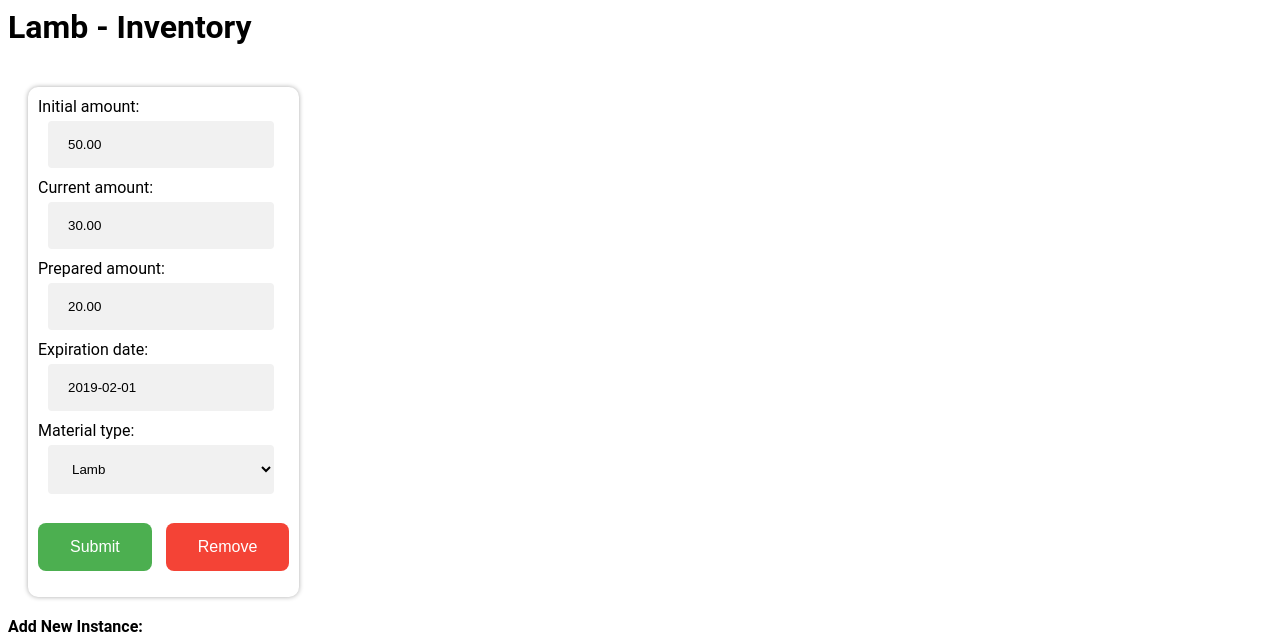
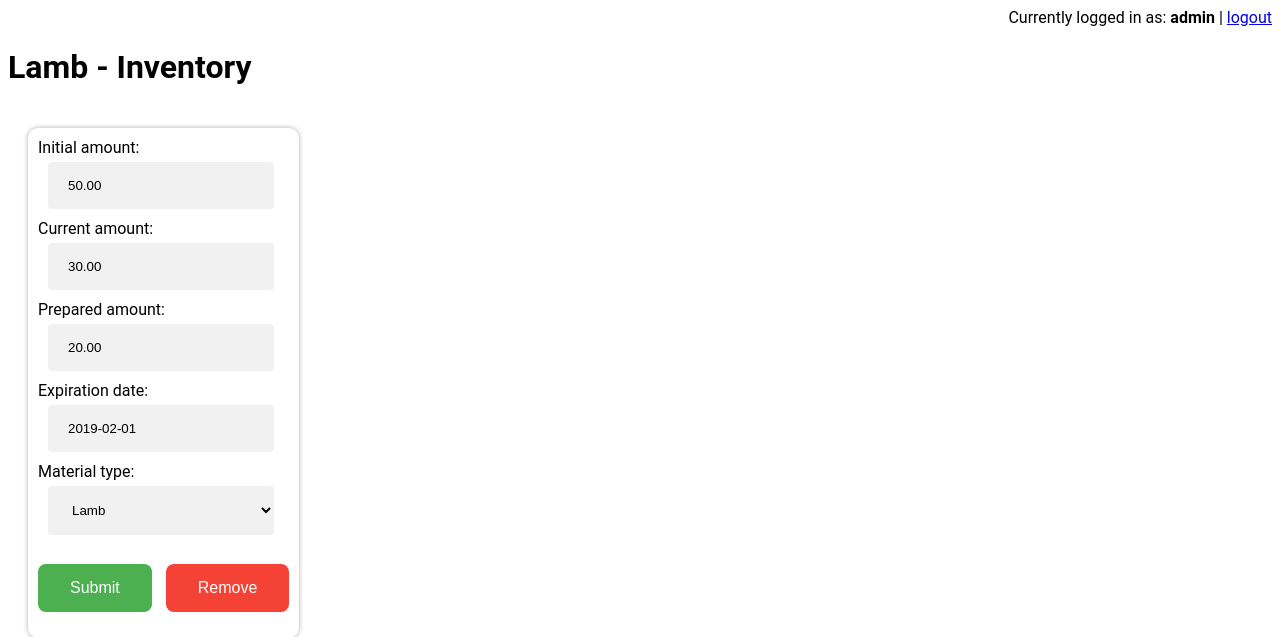
Before and after one commit to capstoneconnector/Raw-Material-Inventory-Tracking-System-Code, a Django app: a page that uses templates/material_instance_summary.html in a window 1280 px wide. Shown: the top 637 px of the page. Run offline with Django 3.2, Linux system fonts and the light colour scheme; a user stored in the database is signed in; data comes from the database, SQL or seed files in the repository; both versions use the stored data as it was after the commit.

Commit message:
Added the ability to log out on every page.

```diff
--- a/InventorySystem/forms.py
+++ b/InventorySystem/forms.py
@@ -1,5 +1,6 @@
 from .models import Material, MaterialType
 from django.forms import ModelForm
+
 
 
 class MaterialForm(ModelForm):
--- a/InventorySystem/models.py
+++ b/InventorySystem/models.py
@@ -40,6 +40,7 @@ class Material(models.Model):
     current_amount = models.DecimalField(max_digits=6, decimal_places=2)
     prepared_amount = models.DecimalField(max_digits=6, decimal_places=2)
     expiration_date = models.DateField()
+    '''notification_days = models.IntegerField()'''
     material_type = models.ForeignKey(MaterialType, on_delete=models.CASCADE)
     '''restaurant = models.ForeignKey(Restaurant, on_delete=models.CASCADE)'''
 
--- /dev/null
+++ b/InventorySystem/tasks.py
@@ -0,0 +1,2 @@
+from workers import task
+from django.core.mail import send_mail
--- a/InventorySystem/views.py
+++ b/InventorySystem/views.py
@@ -4,8 +4,8 @@ from .models import Material, MaterialType
 from .forms import MaterialForm, MaterialTypeForm
 from django.shortcuts import render
 from django.views.decorators.csrf import csrf_exempt
-from django.db.models import Max
-from django.shortcuts import redirect
+from datetime import datetime, timedelta
+
 
 
 # Create your views here.
@@ -77,7 +77,7 @@ def mat_instance_summary(request, materialName):
     for mat in materials:
         form_data = {'mat': mat, 'form': MaterialForm(instance=mat)}
         forms.append(form_data)
-    f = MaterialForm(initial={'material_type': material_type})
+    f = MaterialForm(initial={'material_type': material_type, 'updated_by':request.user.username})
     forms.append({'mat': {'id': 0}, 'form': f})
 
     return render(request, 'material_instance_summary.html', {'forms': forms, 'title': materialName, 'material_type': material_type.id})
@@ -98,6 +98,8 @@ def material_instance(request, mat_id):
         print(request.POST)
         f = MaterialForm(request.POST)
         f.save()
+        #notification_days = int(f.data.get('notification_days'))
+        #notification_date = datetime.strptime(f.data.get('expiration_date'), '%Y-%m-%d') - timedelta(days=notification_days)
         return HttpResponse("You've successfully added an instance!")
 
     return HttpResponse("Hey! You didn't give me any data!")
--- a/RMITS_Server/settings.py
+++ b/RMITS_Server/settings.py
@@ -37,6 +37,7 @@ INSTALLED_APPS = [
     'django.contrib.sessions',
     'django.contrib.messages',
     'django.contrib.staticfiles',
+    'workers',
     'InventorySystem'
 ]
 
--- a/templates/material_instance_summary.html
+++ b/templates/material_instance_summary.html
@@ -57,6 +57,9 @@
             padding: 10px;
             transition: 0.5s;
         }
+        .log-out{
+            text-align: right;
+        }
 
         .material-span:hover {
             box-shadow: #00000088 0 0 5px;
@@ -95,6 +98,15 @@
 <body>
     {% block content %}
     {% if user.is_authenticated %}
+        <div class = log-out>
+                <p>Currently logged in as:
+                    <b>
+                        {{ request.user.username }}
+                    </b>
+                    |
+                    <a href="{% url 'logout' %}">logout</a>
+                </p>
+             </div>
         <h1>{{ title }} - Inventory</h1>
         <div class="instances">
         {% for form in forms %}
```
Also changed, not shown: templates/total_amount.html (+13 -1 lines), db.sqlite3.
